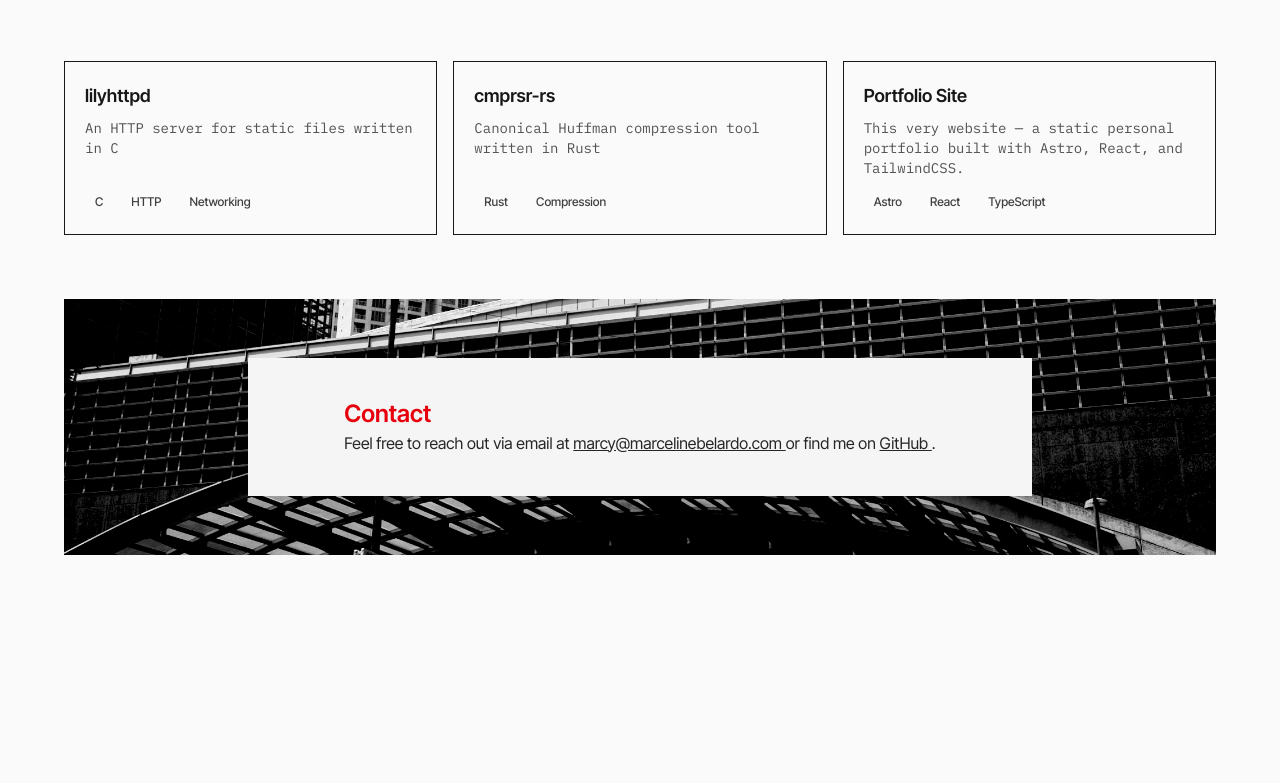
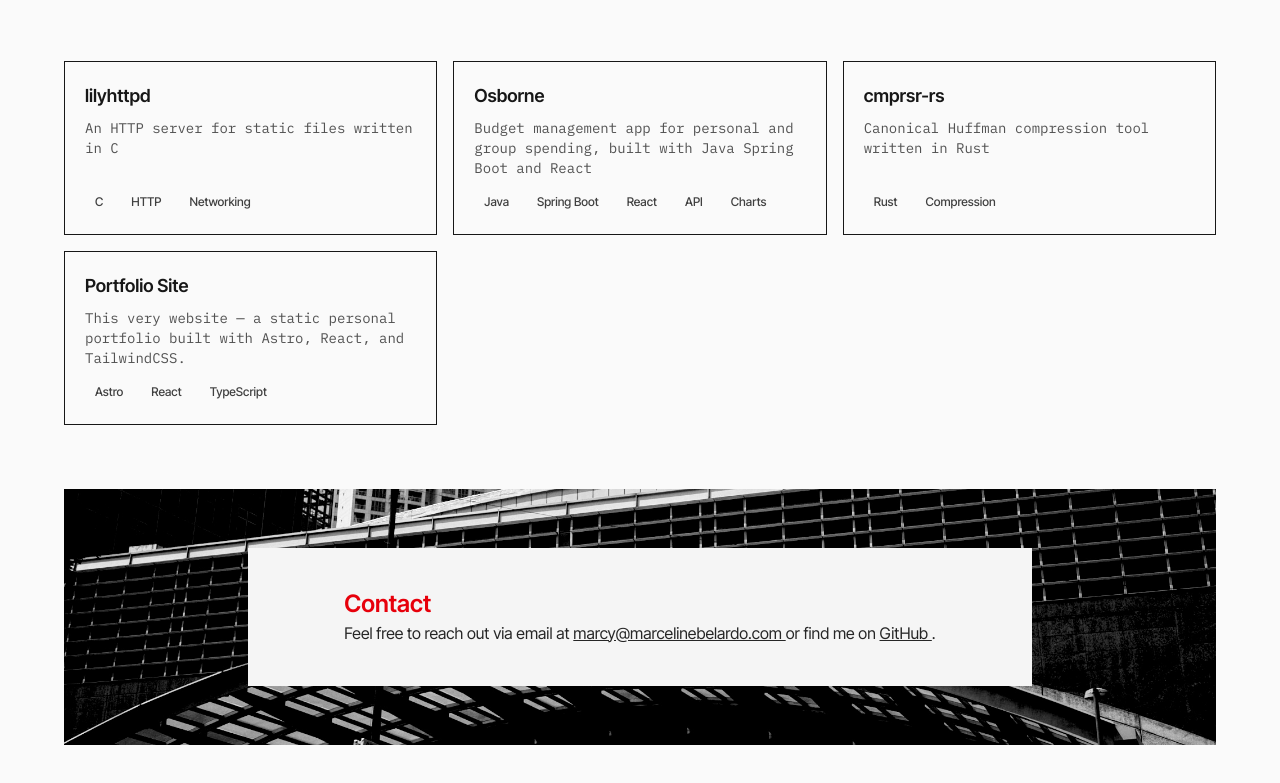
Before and after one commit to marcybelardo/marcybelardo.github.io, an Astro site: page /code in a window 1280 px wide. Shown: the part 1083-1866 px from the top of the page. Before the commit the page ends 1686 px from the top, so only its background shows below. Built offline with nearby package versions, Linux system fonts and the light colour scheme; Astro itself is replaced by a stand-in of ours.

Commit message:
added osborne to code links

```diff
--- a/src/pages/code/index.astro
+++ b/src/pages/code/index.astro
@@ -21,13 +21,13 @@ const projects = [
     tags: ["C", "HTTP", "Networking"],
     href: "https://github.com/marcybelardo/lilyhttpd",
   },
-  // {
-  //   title: "Oro",
-  //   description:
-  //     "Budget management app for personal and group spending, built with Java Spring Boot and React",
-  //   tags: ["Java", "Spring Boot", "React", "API", "Charts"],
-  //   href: "https://github.com/marcybelardo/oro",
-  // },
+  {
+    title: "Osborne",
+    description:
+      "Budget management app for personal and group spending, built with Java Spring Boot and React",
+    tags: ["Java", "Spring Boot", "React", "API", "Charts"],
+    href: "https://github.com/marcybelardo/osborne",
+  },
   {
     title: "cmprsr-rs",
     description: "Canonical Huffman compression tool written in Rust",
```
